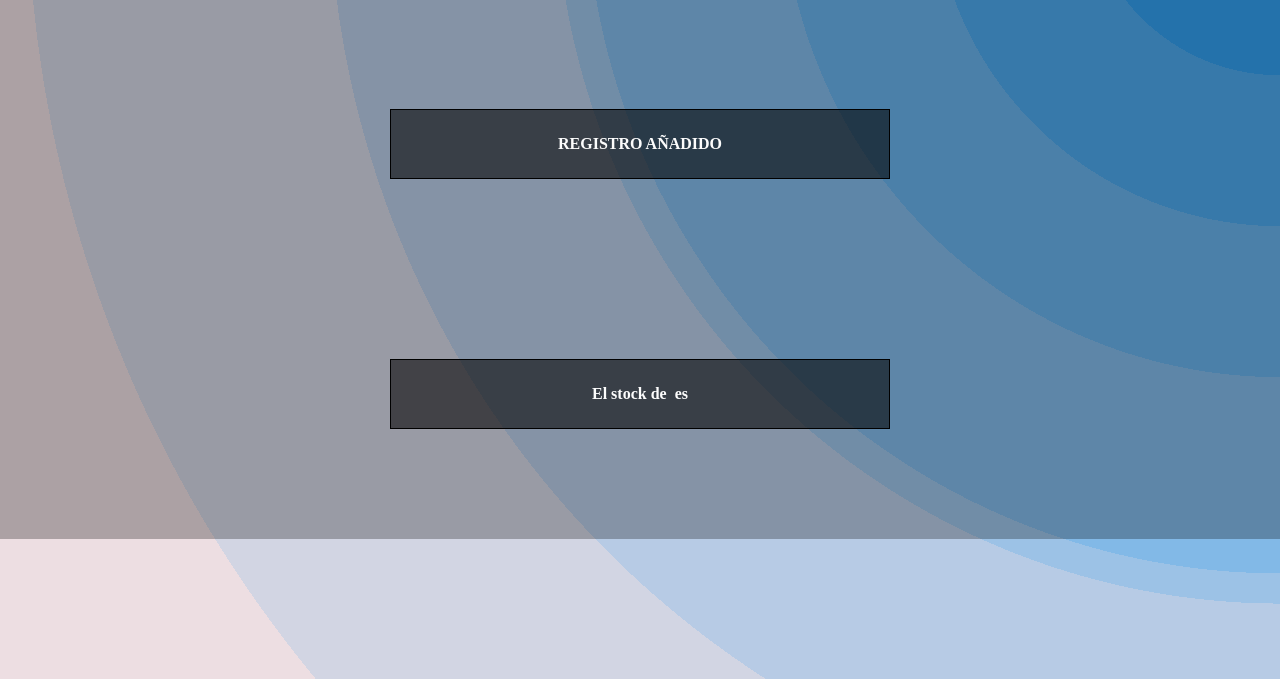
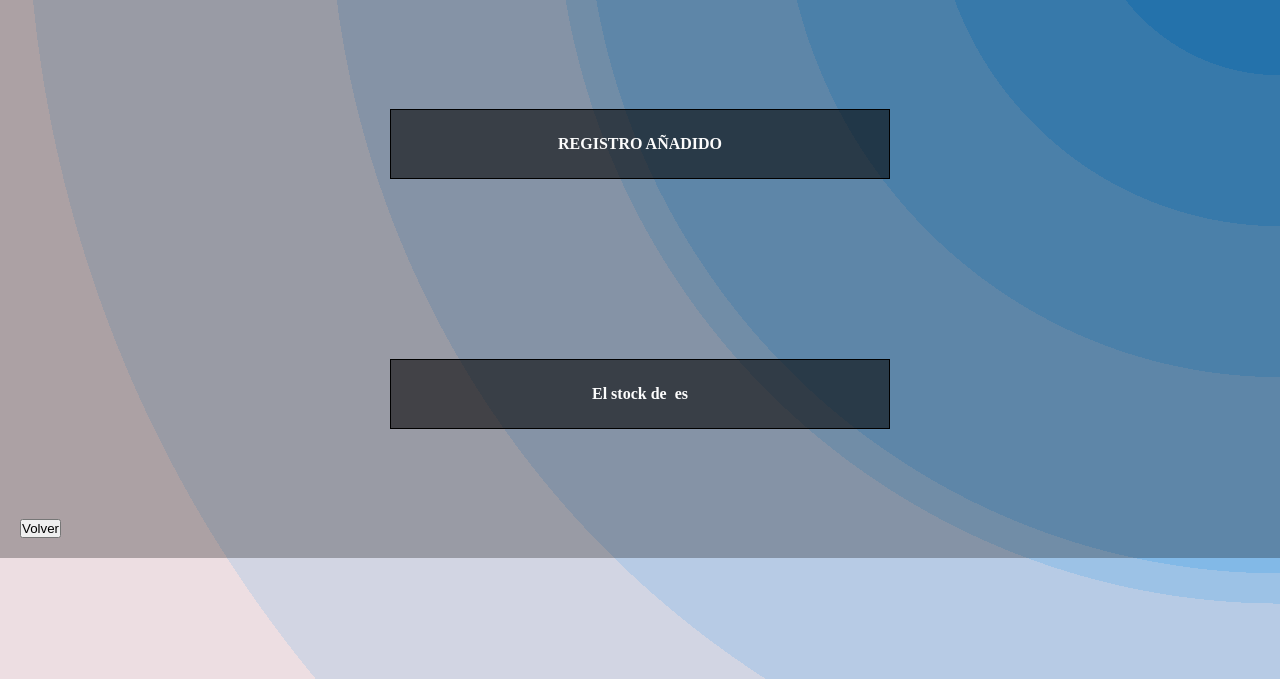
Before and after one commit to Alskunk/PROYECTO_ASIR, a PHP site: page /registro_me.php in a window 1280 px wide. Shown: the part 121-800 px from the top of the page. Run offline with PHP 8.4, Linux system fonts and the light colour scheme; the visitor is signed in with stand-in values (Sample User, id 1); data that the repository does not hold is empty; grey boxes are pictures that could not be loaded.

Commit message:
Boton_anadido

```diff
--- a/registro_me.php
+++ b/registro_me.php
@@ -109,7 +109,7 @@ $Observaciones=$_POST['observaciones'];
             mysqli_close($conexion);
         ?>
 
-
+                <a href="https://www.alskunk.es/registromedicacion.php"><button>Volver</button></a>
 
         </section>
 
```
